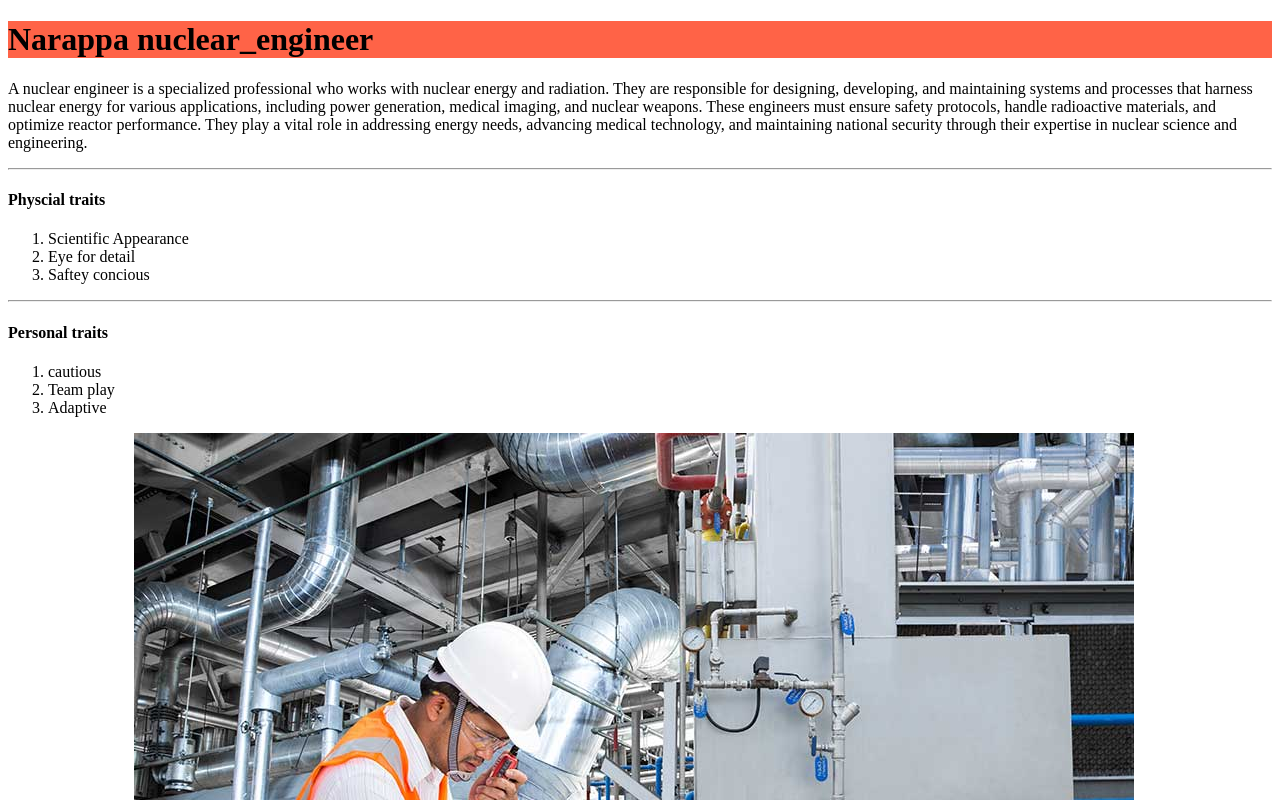
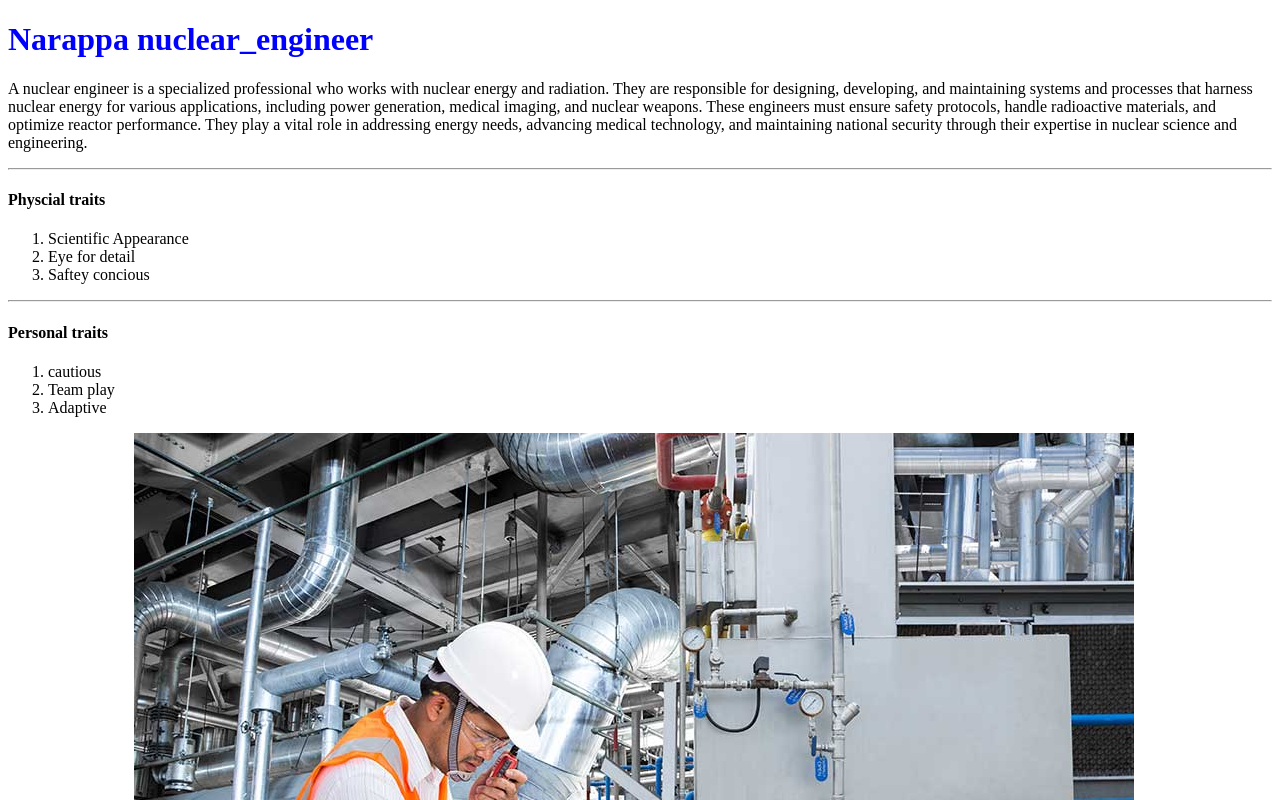
Before and after one commit to 44-563-WebApps-F23/44563-webapps-f23-assignment3-Nelluri047, a plain HTML site: page bonus.html in a window 1280 px wide. Shown: the top 800 px of the page. Drawn offline with Linux system fonts and the light colour scheme.

Commit message:
Update bonus.html

```diff
--- a/bonus.html
+++ b/bonus.html
@@ -4,7 +4,7 @@
 
     </head>
     <body>
-        <H1 style="background-color:tomato;">Narappa nuclear_engineer</H1>
+        <H1 style="color:blue;">Narappa nuclear_engineer</H1>
         <p>
             A nuclear engineer is a specialized professional who works with nuclear energy and radiation.
             They are responsible for designing, developing, and maintaining systems and processes that
```
